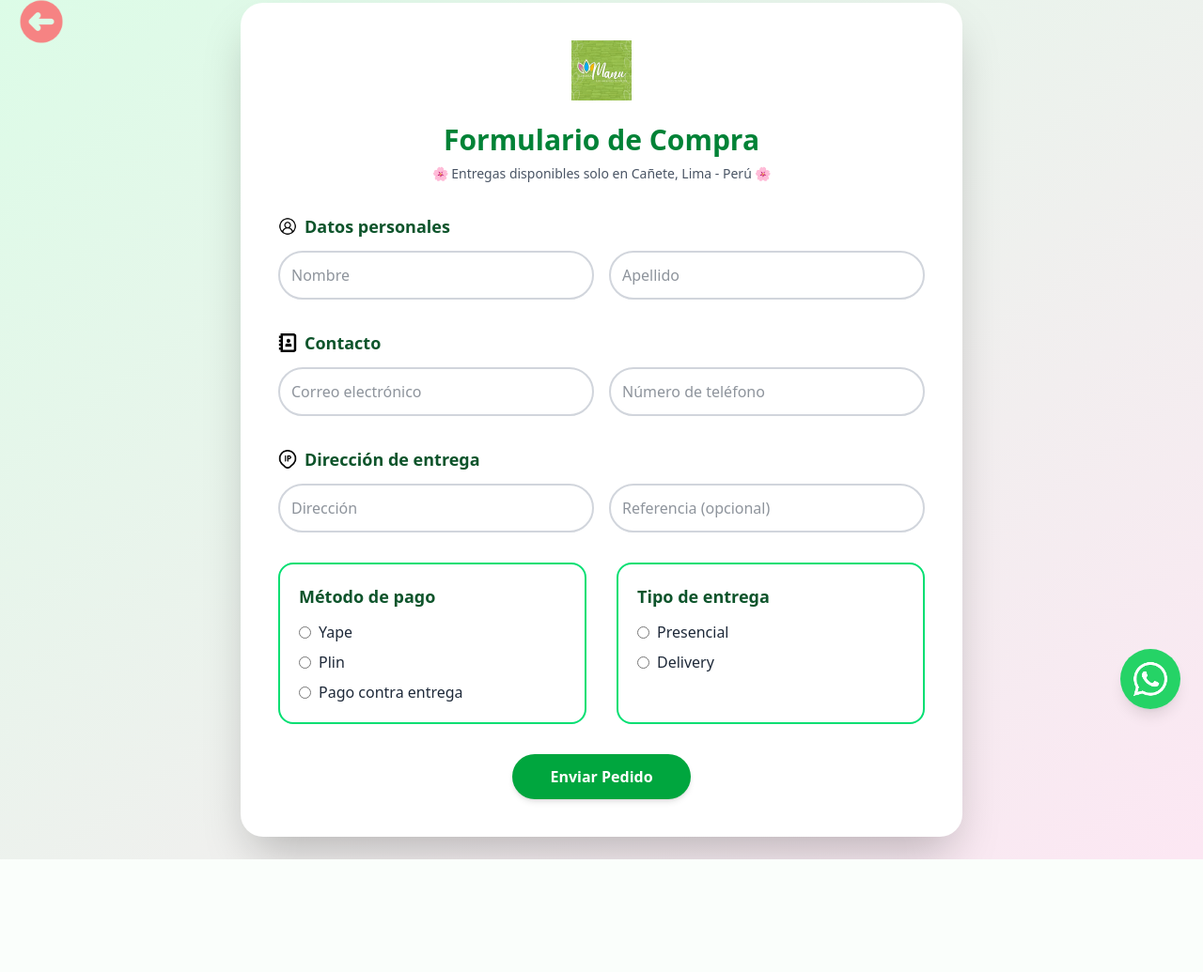
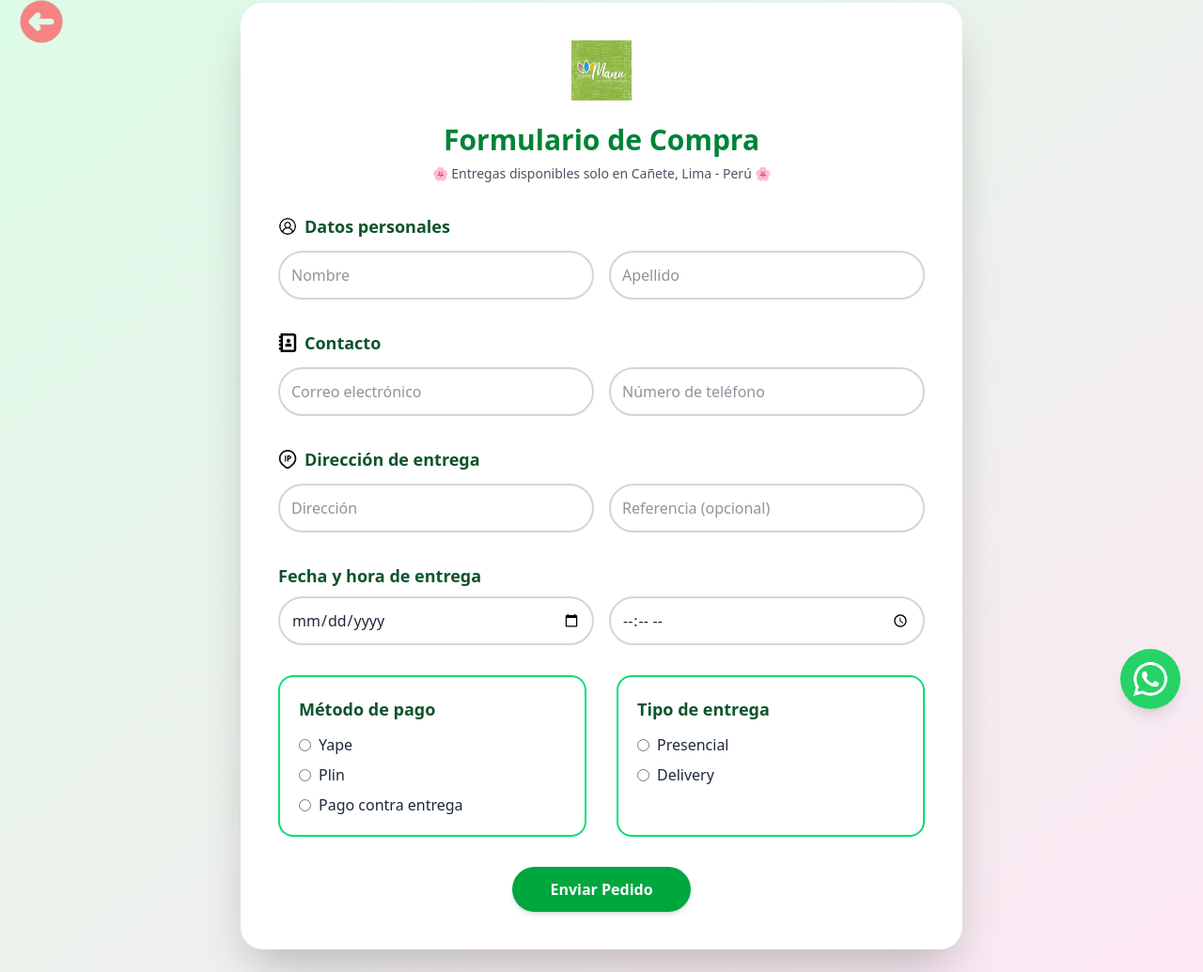
Before and after one commit to Axel-Huapaya/paginawebloa, a Flask app: page /formulario_compra in a window 1280 px wide. Shown: the part 21-1056 px from the top of the page at 94% size. Before the commit the page ends 936 px from the top, so only its background shows below. Run offline with Flask 3, Linux system fonts and the light colour scheme; some libraries are stand-ins or nearby versions.

Commit message:
perf(formulario_compra):Añaniendo la fecha y hora de entrega

```diff
--- a/static/css/output.css
+++ b/static/css/output.css
@@ -1110,13 +1110,6 @@
       }
     }
   }
-  .hover\:bg-green-800 {
-    &:hover {
-      @media (hover: hover) {
-        background-color: var(--color-green-800);
-      }
-    }
-  }
   .hover\:bg-pink-400 {
     &:hover {
       @media (hover: hover) {
@@ -1180,11 +1173,6 @@
   .focus\:ring-green-600 {
     &:focus {
       --tw-ring-color: var(--color-green-600);
-    }
-  }
-  .focus\:ring-green-800 {
-    &:focus {
-      --tw-ring-color: var(--color-green-800);
     }
   }
   .focus\:outline-none {
--- a/templates/formulario_compra.html
+++ b/templates/formulario_compra.html
@@ -78,6 +78,26 @@
         </div>
       </div>
 
+      <!-- FECHA Y HORA DE ENTREGA -->
+      <div>
+  <h2 class="font-semibold text-lg text-green-900 mb-2">Fecha y hora de entrega</h2>
+  <div class="grid grid-cols-2 gap-4">
+    <input
+      type="date"
+      name="fecha_entrega"
+      id="fecha_entrega"
+      class="border-2 border-gray-300 rounded-full p-3 w-full focus:ring-2 focus:ring-green-600 bg-transparent"
+      required
+    >
+    <input
+      type="time"
+      name="hora_entrega"
+      id="hora_entrega"
+      class="border-2 border-gray-300 rounded-full p-3 w-full focus:ring-2 focus:ring-green-600 bg-transparent"
+      required
+    >
+  </div>
+</div>
       <!-- MÉTODO DE PAGO Y ENTREGA -->
       <div class="grid grid-cols-1 md:grid-cols-2 gap-8">
         <div class="border-2 border-green-400 dark:border-green-600 rounded-2xl p-5">
```
